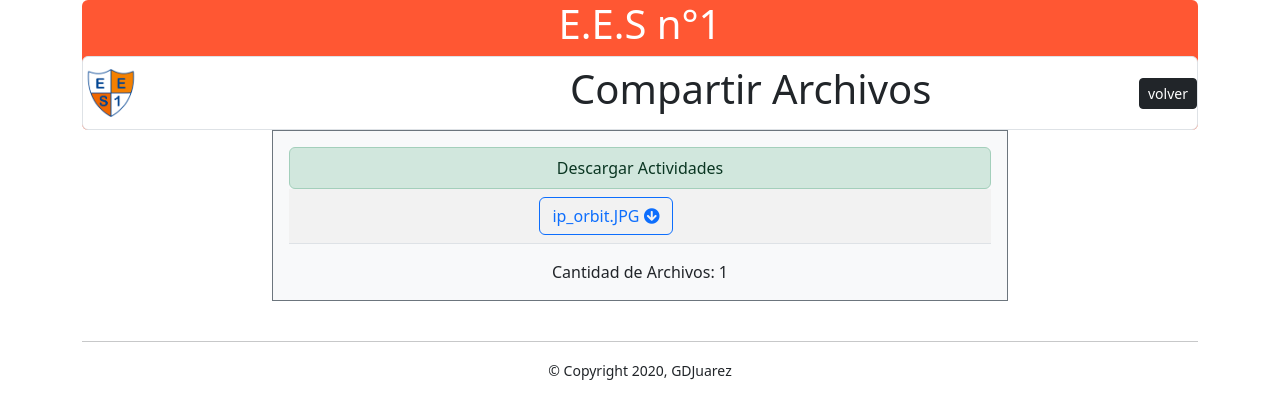
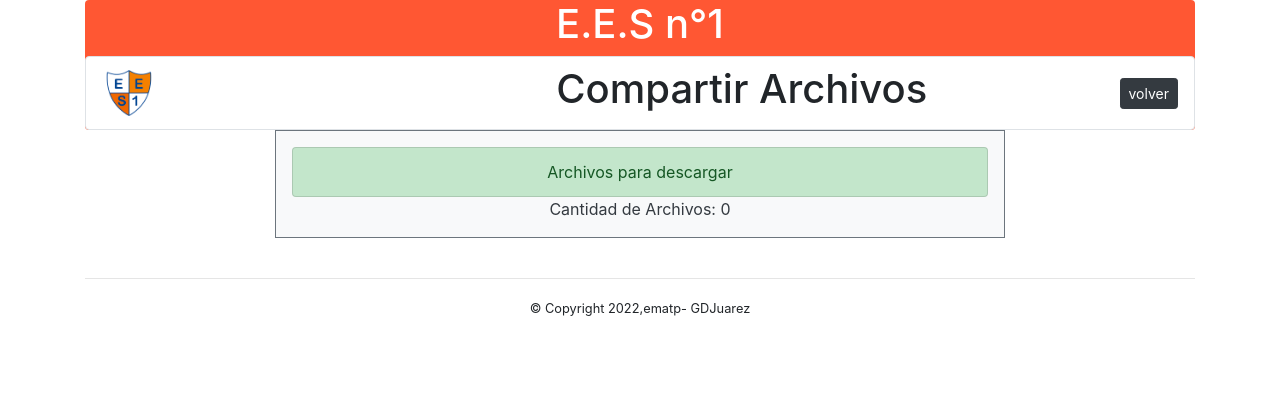
Before and after one commit to gdjuarez/compartir, a PHP site: page /recibir_archivos/frmDescargarAct.php in a window 1280 px wide. Shown: the top 419 px of the page. Run offline with PHP 8.4, Linux system fonts and the light colour scheme; some libraries are stand-ins or nearby versions.

Commit message:
funciona todo

```diff
--- a/recibir_archivos/frmDescargarAct.php
+++ b/recibir_archivos/frmDescargarAct.php
@@ -10,15 +10,15 @@
 <!DOCTYPE html>
 <html>
 <head>
+    <!-- Required meta tags -->
     <meta charset="utf-8">
-    <meta http-equiv="X-UA-Compatible" content="IE=edge,chrome=1">
-    <title>MENU</title>
-   <meta name="viewport" content="width=device-width, initial-scale=1">
-   <link rel="stylesheet" href="../css/bootstrap.min.css">
-    <meta http-equiv="Content-Type" content="text/html; charset=utf-8">
-    <link rel="stylesheet" href="https://use.fontawesome.com/releases/v5.6.3/css/all.css"
-    integrity="sha384-UHRtZLI+pbxtHCWp1t77Bi1L4ZtiqrqD80Kn4Z8NTSRyMA2Fd33n5dQ8lWUE00s/" crossorigin="anonymous">
-	  <script src="https://ajax.googleapis.com/ajax/libs/jquery/3.3.1/jquery.min.js"></script>
+    <meta name="viewport" content="width=device-width, initial-scale=1">
+    <!-- Bootstrap CSS -->
+    <link rel="stylesheet" href="https://cdn.jsdelivr.net/npm/bootstrap@4.6.0/dist/css/bootstrap.min.css"
+        integrity="sha384-B0vP5xmATw1+K9KRQjQERJvTumQW0nPEzvF6L/Z6nronJ3oUOFUFpCjEUQouq2+l" crossorigin="anonymous">
+
+    <!--fontawesome icons-->
+    <link rel="stylesheet" href="https://cdnjs.cloudflare.com/ajax/libs/font-awesome/5.15.2/css/all.min.css">
 
     <script src="../Jquery/jquery.js"></script>
     <script src="ajax_archivos.js"></script>
@@ -66,7 +66,7 @@
 			   <div class="col-md-8">
                <div class="p-3 mb-4 bg-light text-dark border border-secondary">
                 <div class="list-group" >
-                 <button type="button" class="list-group-item list-group-item-success ">Descargar Actividades </button>
+                 <button type="button" class="list-group-item list-group-item-success ">Archivos para descargar</button>
                 </div>
                 <input type="text" id="direccion" value="../archivos" hidden></input>
 
@@ -77,7 +77,7 @@
 			   </div>
              <hr>
                <footer>
-            <small>&copy; Copyright 2020, GDJuarez</small>
+            <small>&copy; Copyright 2022,ematp- GDJuarez</small>
                </footer>
   	      </div>
 
```
Also changed, not shown: subir_archivos/borrar.php (+9 -19 lines), subir_archivos/subir.php (+6 -1 lines), archivos/ip_orbit.JPG (deleted), 1 other file.
